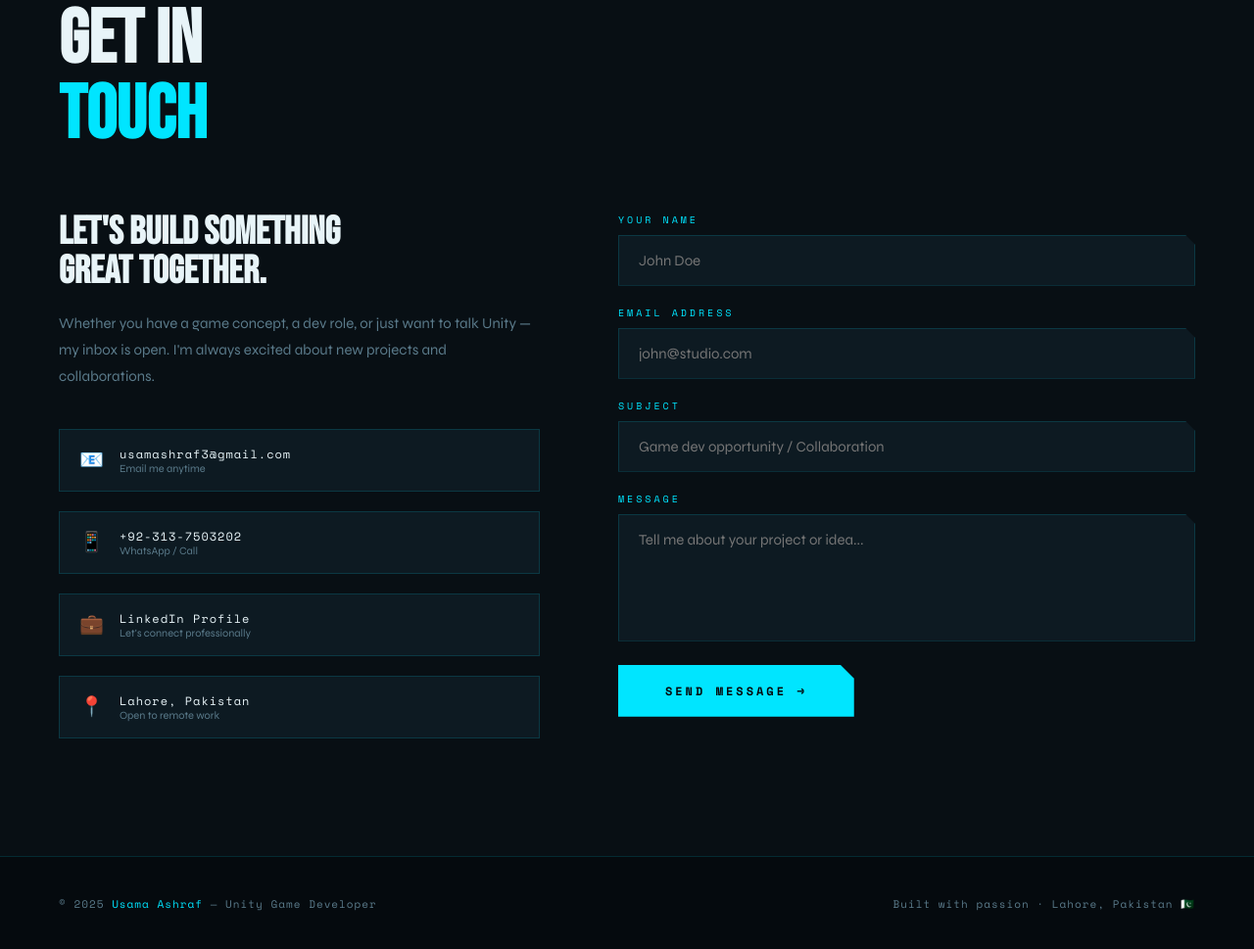
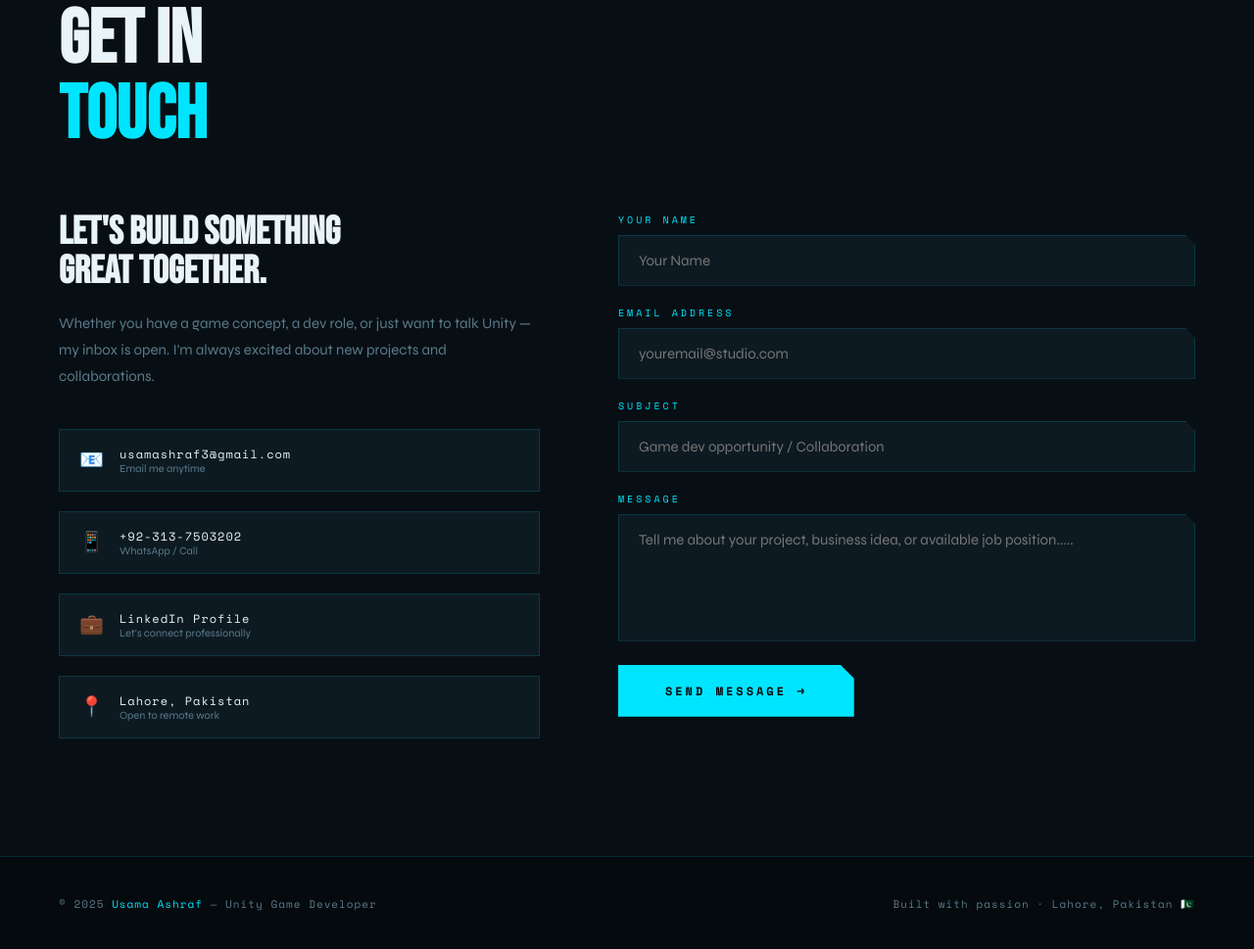
Before and after one commit to Usamawork32/usama-portfolio, a plain HTML site: page index.html in a window 1280 px wide. Shown: the part 6057-7026 px from the top of the page at 98% size. Drawn offline with nearby package versions, Linux system fonts and the light colour scheme.

Commit message:
your name change

```diff
--- a/index.html
+++ b/index.html
@@ -1731,11 +1731,11 @@
       <form class="contact-form" id="contactForm">
         <div class="form-group">
           <label>Your Name</label>
-          <input type="text" name="name" placeholder="John Doe" required>
+          <input type="text" name="name" placeholder="Your Name" required>
         </div>
         <div class="form-group">
           <label>Email Address</label>
-          <input type="email" name="email" placeholder="john@studio.com" required>
+          <input type="email" name="email" placeholder="youremail@studio.com" required>
         </div>
         <div class="form-group">
           <label>Subject</label>
@@ -1743,7 +1743,7 @@
         </div>
         <div class="form-group">
           <label>Message</label>
-          <textarea name="message" placeholder="Tell me about your project or idea..." required></textarea>
+          <textarea name="message" placeholder="Tell me about your project, business idea, or available job position....." required></textarea>
         </div>
         <button type="submit" class="btn-submit">Send Message →</button>
         <div id="form-success">✓ Message sent! I'll get back to you soon.</div>
```
